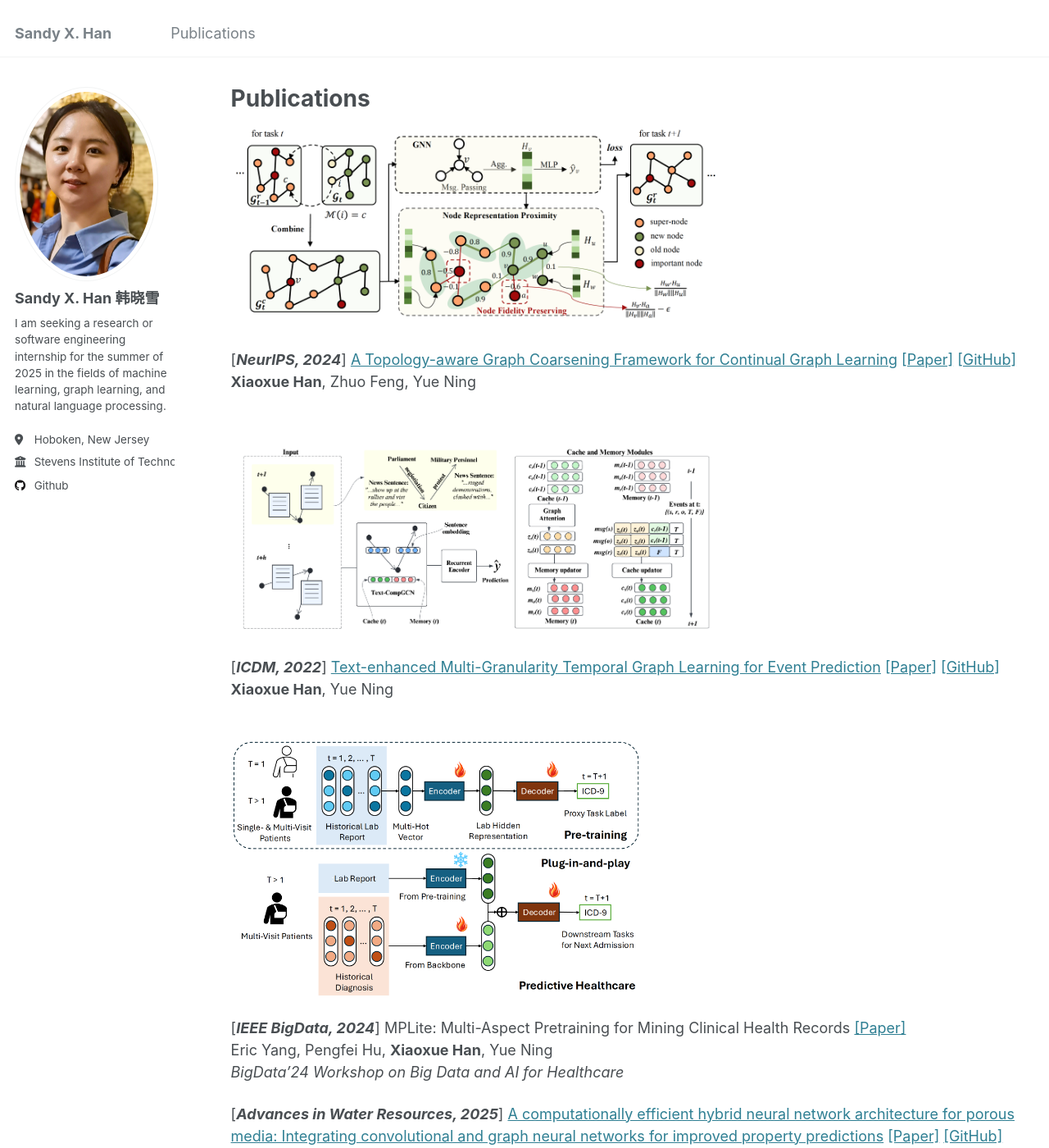
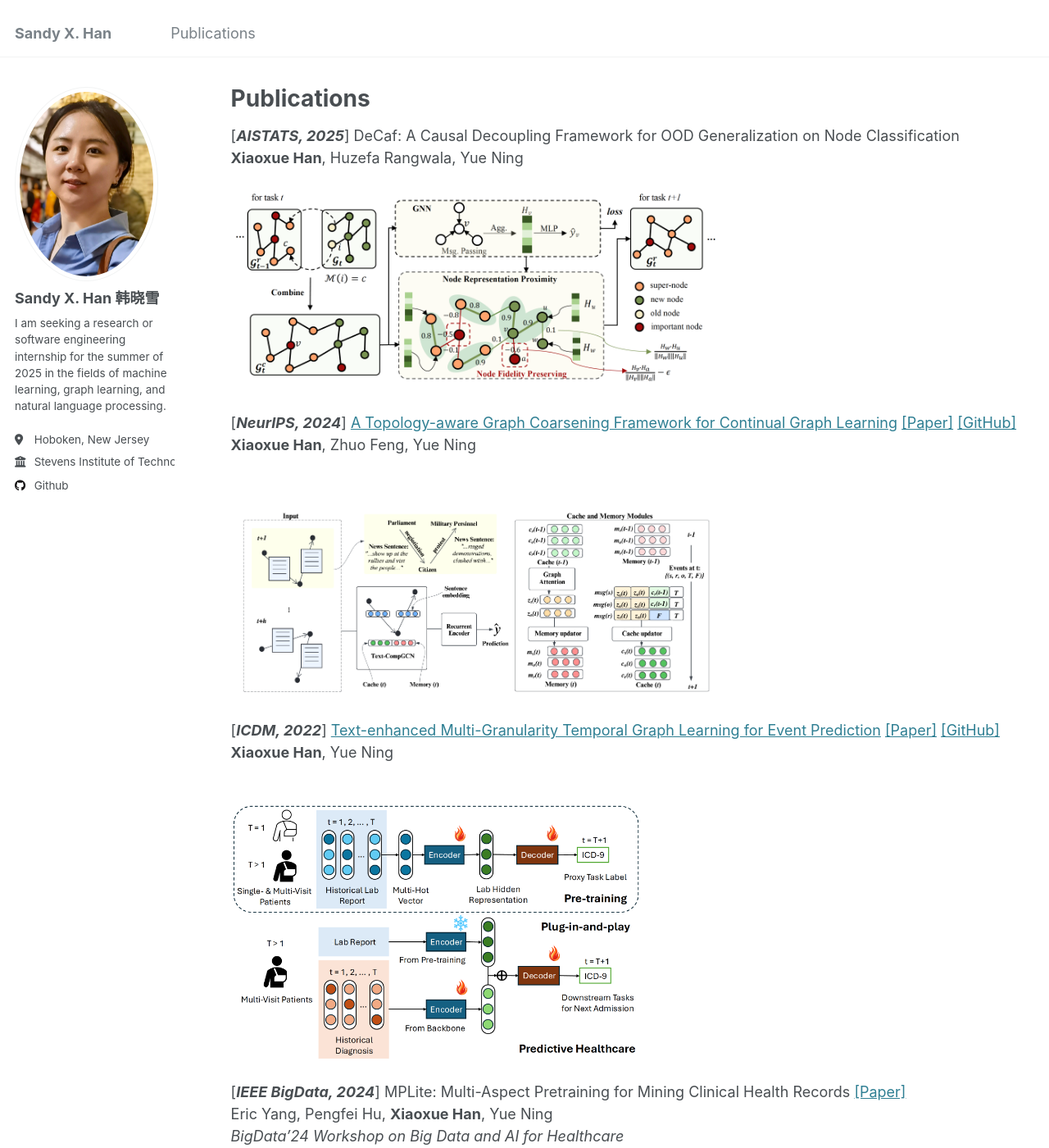
Before and after one commit to hanxiaoxue114/hanxiaoxue114.github.io, a Jekyll site: the page built from _pages/cv.md, in a window 1280 px wide and 1400 px high. Shown: the whole window at 82% size. Built offline with Jekyll 4.4.1, drawn with Linux system fonts in a browser that asks for light colours; some of the changed text lies outside the part shown.

Commit message:
Update cv.md

```diff
--- a/_pages/cv.md
+++ b/_pages/cv.md
@@ -6,6 +6,10 @@ author_profile: true
 redirect_from:
   - /resume
 ---
+
+[***AISTATS, 2025***] DeCaf: A Causal Decoupling Framework for OOD Generalization on Node Classification
+<br>
+**Xiaoxue Han**, Huzefa Rangwala, Yue Ning <be>
 
 <img align="top" width="600" src="/images/TACO.png" />
 
@@ -33,9 +37,6 @@ Eric Yang, Pengfei Hu, **Xiaoxue Han**, Yue Ning <br>
 <br>
 Qingqi Zhao, **Xiaoxue Han**, Ruichang Guo, Cheng Chen <be>
 
-[***Arxiv***] DeCaf: A Causal Decoupling Framework for OOD Generalization on Node Classification
-<br>
-**Xiaoxue Han**, Huzefa Rangwala, Yue Ning <be>
 
 [***Journal of Medical Devices, 2023***] Autonomous Cricothyroid Membrane Detection and Manipulation Using Neural Networks and a Robot Arm for First-Aid Airway Management
 <br>
```
